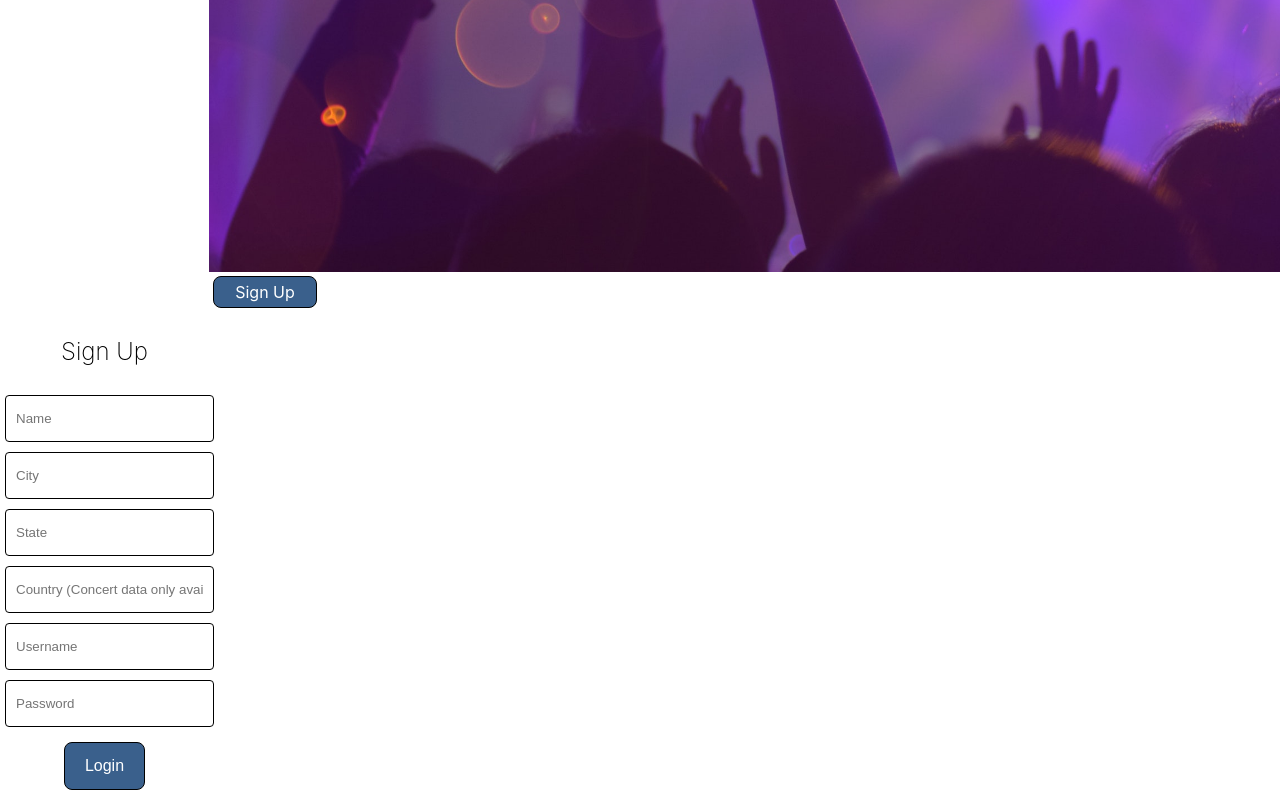
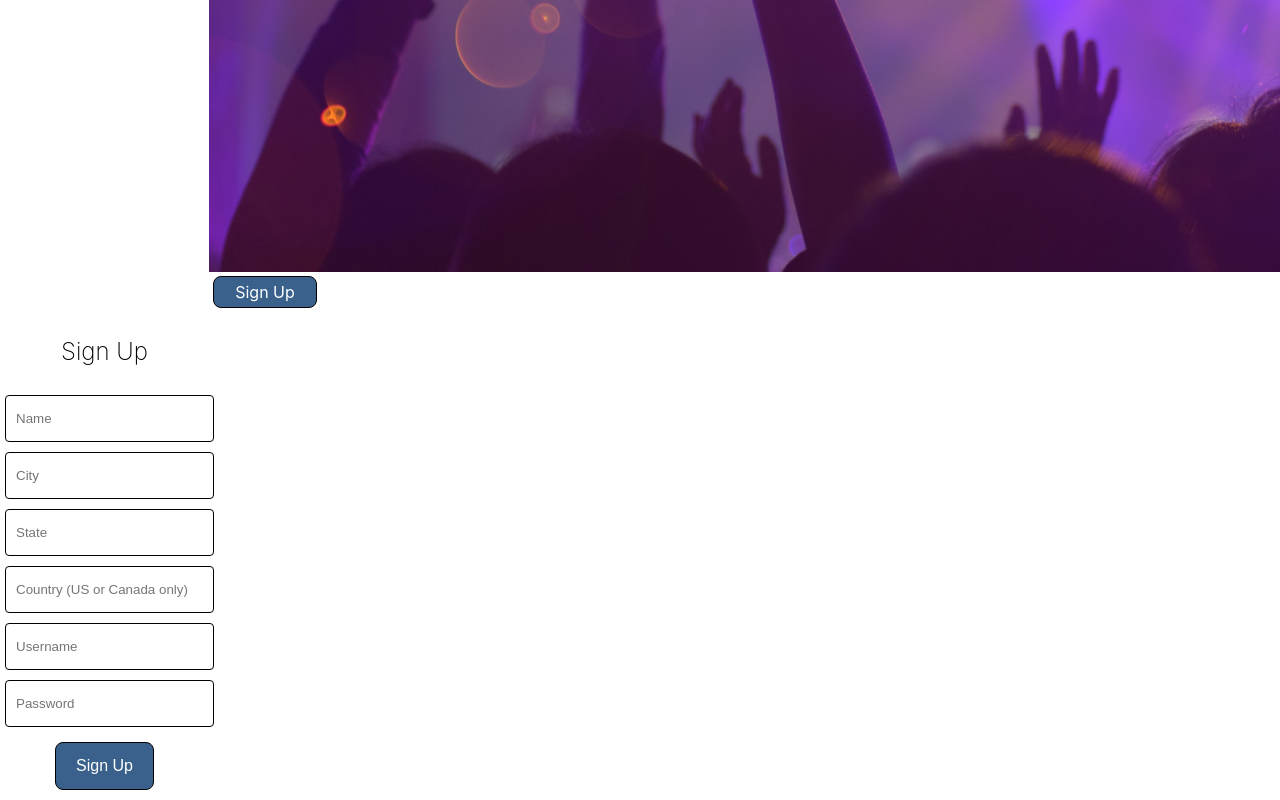
Before and after one commit to racheladaw/concert-buddy-frontend, a React (Create React App) app: page /signup in a window 1280 px wide. Shown: the part 537-1337 px from the top of the page. Built offline with nearby package versions, Linux system fonts and the light colour scheme; no server answers.

Commit message:
Changed value of submit input to Sign Up

```diff
--- a/src/components/SignUp.js
+++ b/src/components/SignUp.js
@@ -74,7 +74,7 @@ class SignUp extends React.Component {
             onChange={this.handleChange}
             name="country"
             type="text"
-            placeholder="Country (Concert data only available for the US and Canada at this time)"
+            placeholder="Country (US or Canada only)"
             value={this.state.location.country}
           /><br/>
           <input
@@ -96,7 +96,7 @@ class SignUp extends React.Component {
           <input
             className="submit-input"
             type="submit"
-            value="Login"
+            value="Sign Up"
           />
         </form>
       </div>
```
